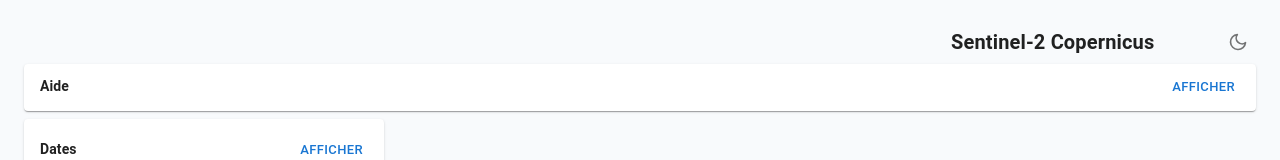
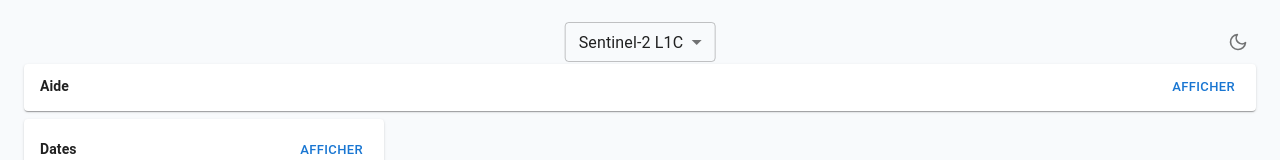
Before and after one commit to wxcvbnlmjk/sentinel2, a React (Vite) app: page / in a window 1280 px wide. Shown: the top 160 px of the page. Built offline with nearby package versions, Linux system fonts and the light colour scheme; no server answers.

Commit message:
modified:   src/App.tsx 	modified:   src/api/sentinelHub.ts

```diff
--- a/src/App.tsx
+++ b/src/App.tsx
@@ -3,7 +3,8 @@
 import { useMediaQuery } from "@mui/material";
 import { ImageOverlay, MapContainer, Rectangle, TileLayer, useMapEvents } from "react-leaflet";
 import type { LatLng, LatLngBoundsExpression } from "leaflet";
-import { getAvailableDates, getSatelliteImage } from "./api/sentinelHub";
+import { DEFAULT_COLLECTION, getAvailableDates, getSatelliteImage } from "./api/sentinelHub";
+import type { CollectionId } from "./api/sentinelHub";
 import { ThemeModeContext } from "./main";
 
 type Bbox = [number, number, number, number];
@@ -187,6 +188,7 @@
   const isMobile = useMediaQuery("(max-width:600px)");
   const [zoneDefined, setZoneDefined] = useState(false);
   const [datesFetchKey, setDatesFetchKey] = useState(0);
+  const [collection, setCollection] = useState<CollectionId>(DEFAULT_COLLECTION);
   const [helpOpen, setHelpOpen] = useState(false);
   const [dateRangeOpen, setDateRangeOpen] = useState(false);
   const [bboxText, setBboxText] = useState("1.3,43.5,1.6,43.7");
@@ -235,7 +237,7 @@
   useEffect(() => {
     if (!isMobile) return;
     setDatesFetchKey(0);
-  }, [bbox, isMobile]);
+  }, [bbox, isMobile, collection]);
 
   useEffect(() => {
     if (!bbox) {
@@ -250,7 +252,7 @@
     const fetchAvailableDates = async () => {
       setDatesLoading(true);
       try {
-        const dates = await getAvailableDates(bbox);
+        const dates = await getAvailableDates(bbox, collection);
         setAvailableDates(dates);
       } catch {
         setAvailableDates([]);
@@ -260,7 +262,7 @@
     };
 
     void fetchAvailableDates();
-  }, [bbox, isMobile, zoneDefined, datesFetchKey]);
+  }, [bbox, isMobile, zoneDefined, datesFetchKey, collection]);
 
   useEffect(() => {
     if (availableDates.length === 0) return;
@@ -306,6 +308,7 @@
         bbox,
         fromDate,
         toDate,
+        collection,
         width: 900,
         height: 900,
       });
@@ -364,9 +367,30 @@
   return (
     <Box className="min-h-screen bg-slate-50 p-4 md:p-6 dark:bg-slate-950">
       <div className="relative flex w-full items-center justify-end !mb-1">
-        <Typography variant="h6" className="!font-semibold absolute -translate-x-1/2">
-          Sentinel-2 Copernicus
-        </Typography>
+        <div className="absolute left-1/2 -translate-x-1/2">
+          <TextField
+            select
+            size="small"
+            value={collection}
+            onChange={(event) => {
+              const next = event.target.value as CollectionId;
+              setCollection(next);
+              setError(null);
+              setSelectedRecentDate("");
+              setImageUrl((currentUrl) => {
+                if (currentUrl) URL.revokeObjectURL(currentUrl);
+                return null;
+              });
+              setImageDatetime(null);
+              setImageBounds(null);
+              setAvailableDates([]);
+              setDatesFetchKey(0);
+            }}
+          >
+            <MenuItem value="sentinel-2-l1c">Sentinel-2 L1C</MenuItem>
+            <MenuItem value="sentinel-2-l2a">Sentinel-2 L2A</MenuItem>
+          </TextField>
+        </div>
         <IconButton onClick={toggleMode} aria-label={mode === "light" ? "Mode sombre" : "Mode clair"}>
           {mode === "light" ? (
             <svg width="20" height="20" viewBox="0 0 24 24" fill="none" stroke="currentColor" strokeWidth="2" strokeLinecap="round" strokeLinejoin="round">
--- a/src/api/sentinelHub.ts
+++ b/src/api/sentinelHub.ts
@@ -2,7 +2,9 @@
 
 const CATALOG_SEARCH_URL = "/__cdse_sh/catalog/v1/search";
 const PROCESS_URL = "/__cdse_sh/process/v1";
-const COLLECTION = "sentinel-2-l2a";
+export type CollectionId = "sentinel-2-l1c" | "sentinel-2-l2a";
+
+export const DEFAULT_COLLECTION: CollectionId = "sentinel-2-l1c";
 
 async function catalogSearch(
   body: Record<string, unknown>,
@@ -23,10 +25,13 @@
   return payload.features ?? [];
 }
 
-export async function getAvailableDates(bbox: Bbox): Promise<string[]> {
+export async function getAvailableDates(
+  bbox: Bbox,
+  collection: CollectionId = DEFAULT_COLLECTION,
+): Promise<string[]> {
   const features = await catalogSearch({
     bbox,
-    collections: [COLLECTION],
+    collections: [collection],
     datetime: "2015-01-01T00:00:00Z/2100-01-01T00:00:00Z",
     limit: 100,
   });
@@ -44,16 +49,17 @@
   bbox: Bbox;
   fromDate: string;
   toDate: string;
+  collection?: CollectionId;
   width?: number;
   height?: number;
 }): Promise<{ blob: Blob; acquisitionDatetime: string | null }> {
-  const { bbox, fromDate, toDate, width = 900, height = 900 } = args;
+  const { bbox, fromDate, toDate, collection = DEFAULT_COLLECTION, width = 900, height = 900 } = args;
   const from = `${fromDate}T00:00:00Z`;
   const to = `${toDate}T23:59:59Z`;
 
   const features = await catalogSearch({
     bbox,
-    collections: [COLLECTION],
+    collections: [collection],
     datetime: `${from}/${to}`,
     limit: 1,
   });
@@ -67,7 +73,7 @@
       },
       data: [
         {
-          type: COLLECTION,
+          type: collection,
           dataFilter: {
             timeRange: { from, to },
             mosaickingOrder: "leastCC",
```
